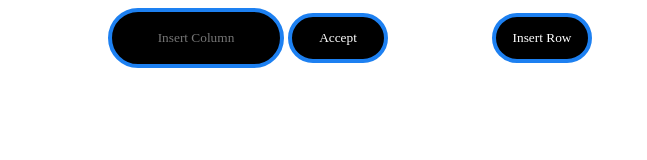
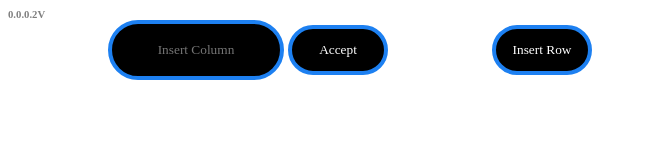
Before and after one commit to XxHTMLStudios/print-tables, a plain HTML site: page generator_print/index.html in a window 1280 px wide. Shown: the whole page, without its empty margins (0-647 px from the left). Drawn offline with Linux system fonts and the light colour scheme.

Commit message:
0.0.0.2V

```diff
--- a/generator_print/index.html
+++ b/generator_print/index.html
@@ -8,6 +8,7 @@
     <link rel="stylesheet" href="styles.css">
 </head>
 <body>
+    <h6 class="version_number no-print">0.0.0.2V</h6>
     <div class="inputs text no-print" style="margin-bottom: 10px;">
         <input type="text" id="columnName" placeholder="Insert Column"></input>
         <!--<input type="text" placeholder="Insert Row"></input>-->
--- a/generator_print/styles.css
+++ b/generator_print/styles.css
@@ -129,6 +129,11 @@ input {
     margin-left: 0;
   }
 
+  .version_number {
+    margin: 0px;
+    opacity: 0.5;
+  }
+
 
   @media print {
     .no-print, .no-print * {
```
